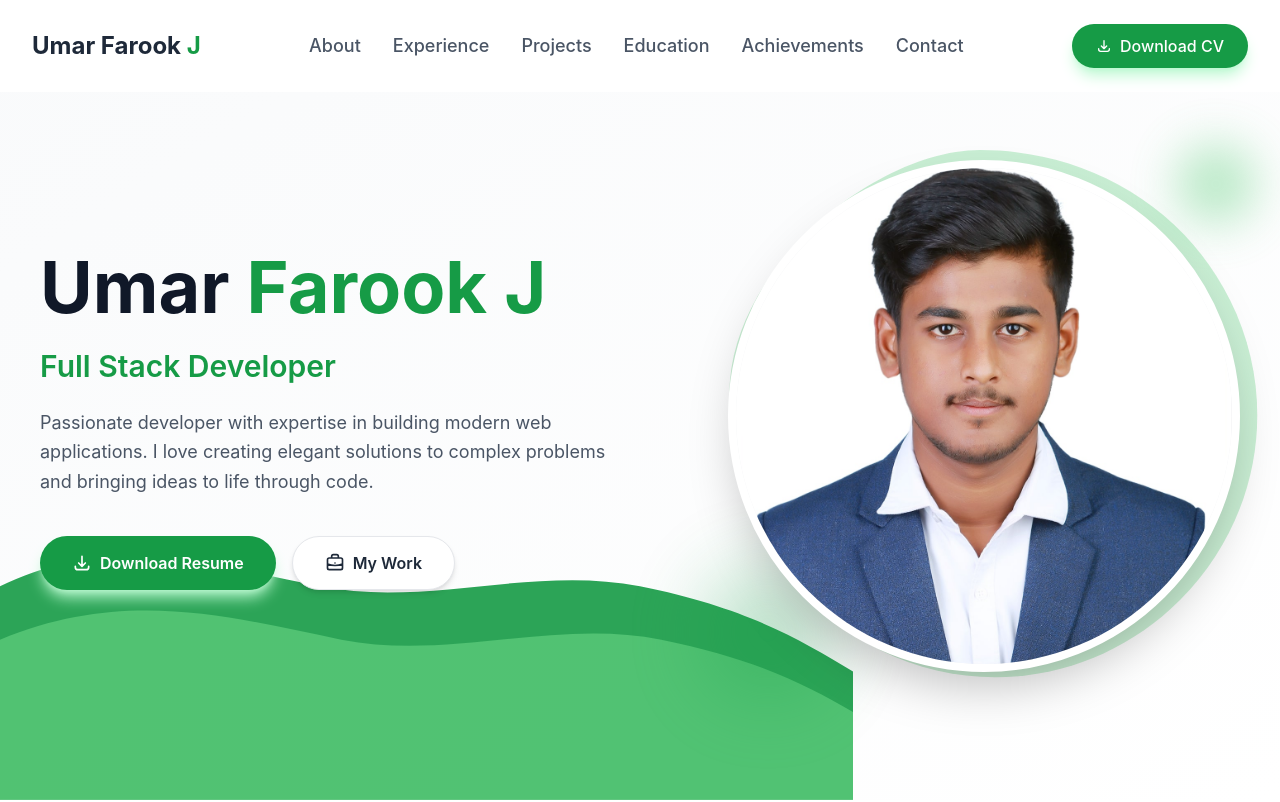
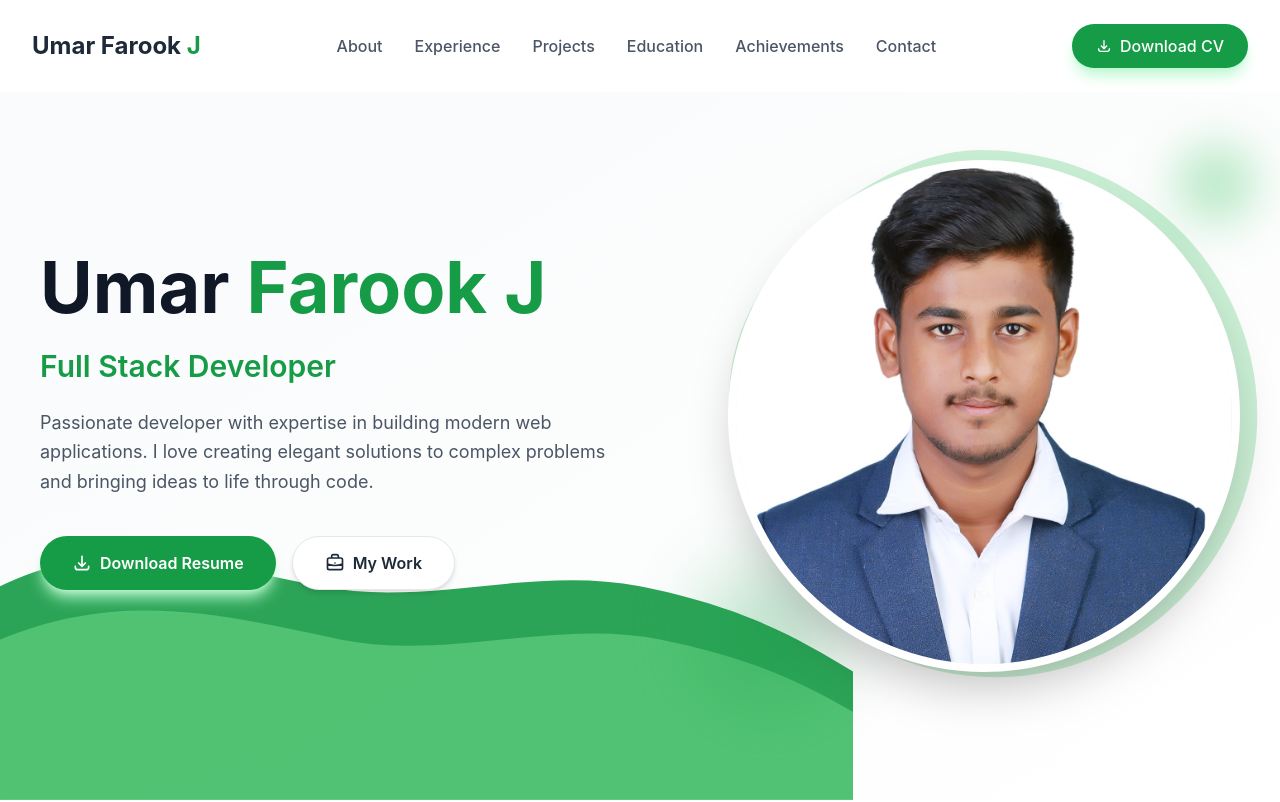
Before and after one commit to Umarfarook1912/Portfolio, a React (Vite) app: page / in a window 1280 px wide. Shown: the top 802 px of the page. Built offline with nearby package versions, Linux system fonts and the light colour scheme.

Commit message:
header font reduced

```diff
--- a/src/components/layout/Header.jsx
+++ b/src/components/layout/Header.jsx
@@ -44,7 +44,7 @@ const Header = () => {
                             <a
                                 key={item.label}
                                 href={item.href}
-                                className="text-gray-600 hover:text-[#169b46] transition-colors text-base lg:text-lg font-medium"
+                                className="text-gray-600 hover:text-[#169b46] transition-colors text-base lg:text-md font-medium"
                             >
                                 {item.label}
                             </a>
```
